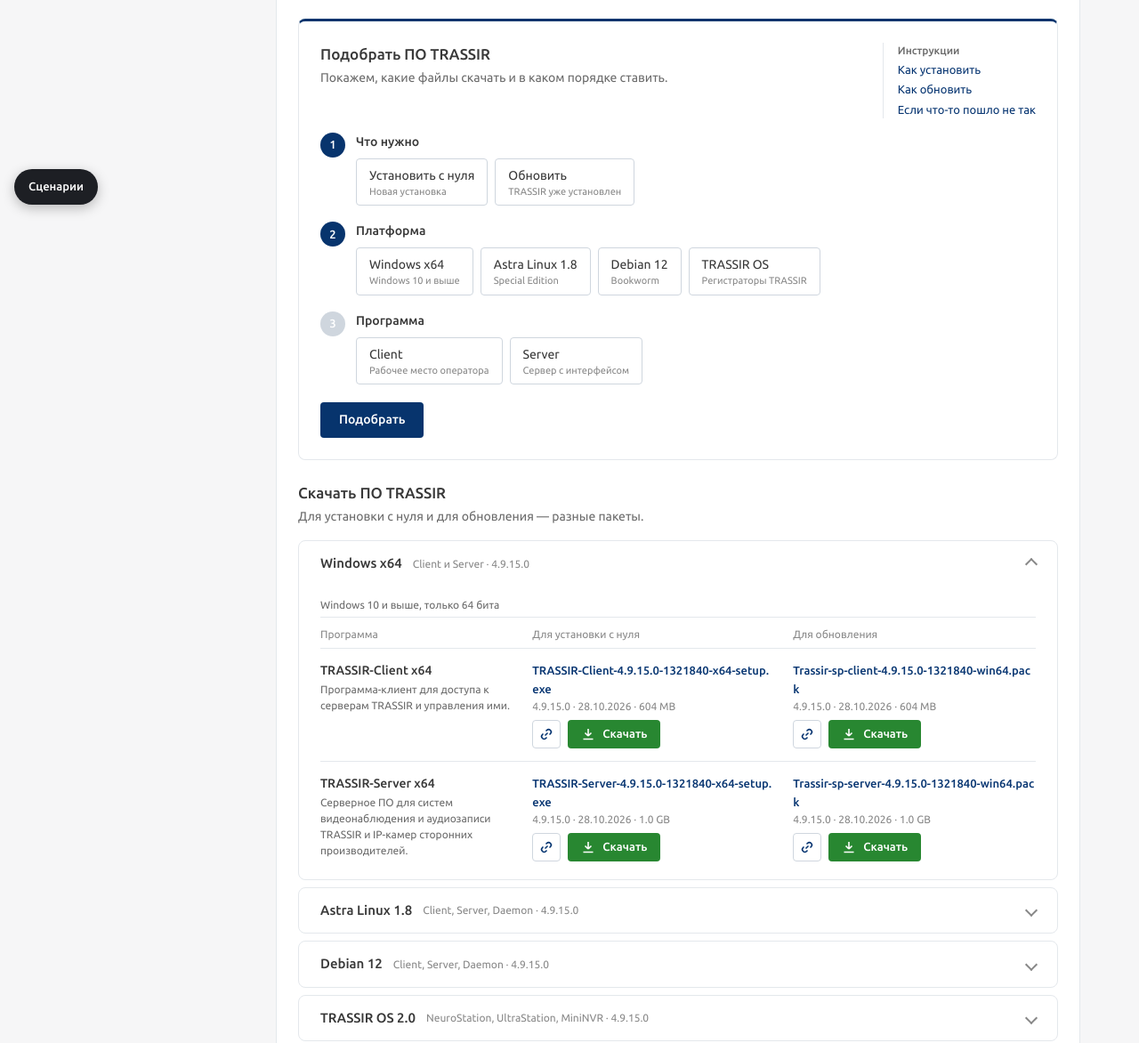
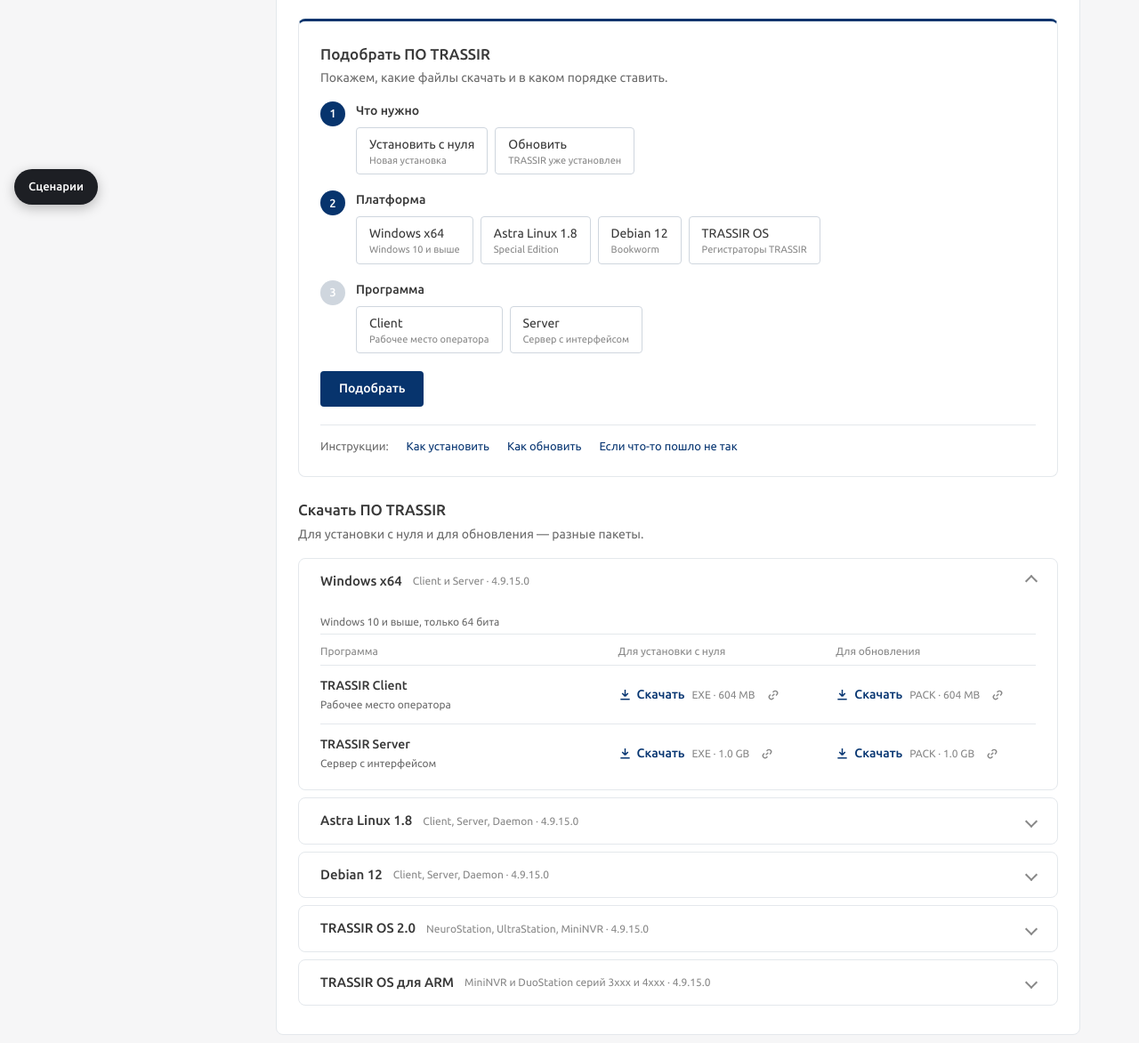
Before and after one commit to ilushasafin/trassir-update-flow, a plain HTML site: page site.html in a window 1280 px wide. Shown: the part 554-1726 px from the top of the page at 89% size. Drawn offline with Linux system fonts and the light colour scheme.

Commit message:
Сайт: минималистичная таблица файлов, инструкции строкой под подбором
Co-Authored-By: Claude Opus 5.5 <noreply@anthropic.com>

```diff
--- a/site.html
+++ b/site.html
@@ -83,21 +83,24 @@ main > section#soft{margin-top:24px}
 #soft .card,#soft .acc details{box-shadow:none}
 .sub-s{margin-top:24px}
 h3.t{font-size:17px;margin:0 0 4px}
-/* подбор: заголовок слева, три ссылки на инструкции справа */
-.pick-h{display:flex;justify-content:space-between;gap:24px;align-items:flex-start;margin-bottom:4px}
-.guides-l{display:grid;gap:3px;flex:none;padding-left:16px;border-left:1px solid var(--line);font-size:13px}
-.guides-l b{font-weight:500;color:var(--muted-2);font-size:12px}
+/* инструкции — строка внизу карточки подбора */
+.guides-l{display:flex;flex-wrap:wrap;gap:6px 20px;margin-top:20px;padding-top:14px;border-top:1px solid var(--line);font-size:13px}
+.guides-l span{color:var(--muted-2)}
 .pick .steps{margin-top:16px}
 /* список файлов: у программы — пакет для установки и пакет для обновления */
-.pkh{display:grid;grid-template-columns:minmax(160px,1fr) minmax(0,1.25fr) minmax(0,1.25fr);gap:20px;padding:10px 0 6px;font-size:12px;color:var(--muted);border-bottom:1px solid var(--line)}
-.row.pk{grid-template-columns:minmax(160px,1fr) minmax(0,1.25fr) minmax(0,1.25fr)}
+.pkh{display:grid;grid-template-columns:minmax(0,1.4fr) minmax(0,1fr) minmax(0,1fr);gap:20px;padding:10px 0 6px;font-size:12px;color:var(--muted);border-bottom:1px solid var(--line)}
+.row.pk{grid-template-columns:minmax(0,1.4fr) minmax(0,1fr) minmax(0,1fr);align-items:center;padding:12px 0}
 .row.pk .nm{color:var(--text)}
 .row.pk .ds{font-size:12px;margin-top:2px}
-.pkc{min-width:0}
-.pkc .fn{font-weight:500;font-size:13px;word-break:break-all}
-.pkc .fa{margin-top:6px}
-.pkc .btn{height:30px;padding:0 12px;font-size:12px}
-.pkc .btn-cp{width:30px;padding:0}
+/* ячейка: «↓ Скачать», тип и размер, иконка копирования — одной строкой */
+.pkc{display:flex;align-items:center;gap:8px;min-width:0;white-space:nowrap}
+.dl-l{display:inline-flex;align-items:center;gap:6px;font-weight:500;color:var(--link)}
+.dl-l svg{width:15px;height:15px}
+.pkc .mt{font-size:12px;color:var(--muted)}
+.cp-l{display:grid;place-items:center;width:24px;height:24px;border:0;border-radius:var(--r);background:none;color:var(--muted);cursor:pointer;padding:0}
+.cp-l:hover{background:var(--side-bg);color:var(--link)}
+.cp-l svg{width:14px;height:14px}
+.cp-l.done{color:var(--ok)}
 /* инструкции */
 .guides{display:grid;grid-template-columns:repeat(2,minmax(0,1fr));gap:16px 32px;padding:18px var(--pad)}
 .guides h4{font-size:14px;font-weight:500;margin:0 0 8px}
@@ -295,8 +298,6 @@ mark{background:#fff0b3;color:inherit;padding:0 1px}
   .file{grid-template-columns:minmax(0,1fr)}
   .fa{justify-self:start}
   .guides{grid-template-columns:minmax(0,1fr)}
-  .pick-h{flex-direction:column}
-  .guides-l{padding-left:0;border-left:0}
   .pkh{display:none}
   .row.pk{grid-template-columns:minmax(0,1fr)}
   .mhead{display:none}
@@ -350,14 +351,8 @@ mark{background:#fff0b3;color:inherit;padding:0 1px}
       <!-- подбор ПО: цель → платформа → программа (у регистраторов — модель) → для обновления ваша версия; одна кнопка «Подобрать» -->
       <section id="pick" class="sub-s">
         <div class="card pick">
-          <div class="pick-h">
-            <div>
-              <h3 class="t">Подобрать ПО TRASSIR</h3>
-              <p class="sub" style="margin:0">Покажем, какие файлы скачать и в каком порядке ставить.</p>
-            </div>
-            <!-- инструкции — три ссылки на онлайн-руководство, рядом с подбором, чтобы их было видно и до, и после выдачи -->
-            <div class="guides-l"><b>Инструкции</b><a href="#">Как установить</a><a href="#">Как обновить</a><a href="#">Если что-то пошло не так</a></div>
-          </div>
+          <h3 class="t">Подобрать ПО TRASSIR</h3>
+          <p class="sub" style="margin:0">Покажем, какие файлы скачать и в каком порядке ставить.</p>
           <form id="pf" novalidate>
             <div class="steps">
               <div class="step" id="sGoal"><div class="num">1</div>
@@ -390,6 +385,8 @@ mark{background:#fff0b3;color:inherit;padding:0 1px}
 
           <div class="res" id="res" aria-live="polite"></div>
           <div id="helpAlways"></div>
+          <!-- инструкции — строка внизу карточки: видна и до подбора, и сразу под результатом -->
+          <div class="guides-l"><span>Инструкции:</span><a href="#">Как установить</a><a href="#">Как обновить</a><a href="#">Если что-то пошло не так</a></div>
         </div>
       </section>
 
@@ -839,9 +836,10 @@ function plural(n,a,b,c){ const m=n%10, h=n%100; return m===1&&h!==11?a:(m>=2&&m
 
 /* ================= Скачать ПО TRASSIR: по платформам; у каждой программы — пакет для установки и пакет для обновления ================= */
 function row(name, meta, desc){ return `<div class="row"><div><a class="nm" href="${fileUrl(name)}" onclick="return false">${esc(name)}</a><div class="mt">${meta}</div></div><div class="ds">${desc}</div>${fileActs(name)}</div>`; }
-const pkCell = (name, meta) => `<div class="pkc"><a class="fn" href="${fileUrl(name)}" onclick="return false">${esc(name)}</a><div class="mt">${meta}</div>${fileActs(name)}</div>`;
+const ext = n => (n.match(/\.([a-z0-9]+)$/i)?.[1] || 'файл').toUpperCase();
+const pkCell = (name, size, kind) => `<div class="pkc"><a class="dl-l" href="${fileUrl(name)}" onclick="return false" data-tip="${esc(name)}">${IC.dl}Скачать</a><span class="mt">${kind||ext(name)} · ${size}</span><button type="button" class="cp-l" data-copy="${fileUrl(name)}" data-tip="Копировать ссылку" aria-label="Копировать ссылку">${IC.link}</button></div>`;
 const pkHead = first => `<div class="pkh"><span>${first}</span><span>Для установки с нуля</span><span>Для обновления</span></div>`;
-const pkRow = (title, desc, inst, upd) => `<div class="row pk"><div><div class="nm">${title}</div><div class="ds">${desc}</div></div>${inst}${upd}</div>`;
+const pkRow = (title, desc, inst, upd) => `<div class="row pk"><div><div class="nm">${title}</div>${desc?`<div class="ds">${desc}</div>`:''}</div>${inst}${upd}</div>`;
 // модели регистраторов — строкой под названием семейства; длинный список — первые шесть и «ещё N»
 const modelsLine = f => { const ms=f.models.map(short), head=ms.slice(0,6), rest=ms.slice(6);
   return `<p class="mdl">${esc(head.join(', '))}${rest.length?`<span class="mrest" hidden>, ${esc(rest.join(', '))}</span><button type="button" class="mmore" data-mmore>и ещё ${rest.length}</button>`:''}</p>`; };
@@ -850,8 +848,8 @@ function renderSoft(){
   const plat = (id,title,small,req,body,open) => `<details data-plat="${id}"${open?' open':''}><summary><h3>${title}</h3><small>${small}</small></summary><div class="body">
     <p class="req"><span>${req}</span></p><div class="rows">${body}</div></div></details>`;
   const progs = (id, D) => pkHead('Программа') + D.items.map((it,i)=>{ const prog = id==='win' ? ['client','server'][i] : ['client','server','daemon'][i];
-    return pkRow(it.n, it.d, pkCell(installName(id,prog), meta(it.m)), pkCell(updateName(id,prog,LATEST.v,BRANCH_LAST['4.9'][1]), meta(it.m))); }).join('');
-  const fams = list => pkHead('Регистраторы') + list.map(f=>pkRow(f.title, (f.note?f.note+' ':'')+modelsLine(f), pkCell(tosInstallName(f), meta(f.size)), pkCell(f.file, meta(f.size)))).join('');
+    return pkRow(PROG_NAME[prog], PROGS[prog].s, pkCell(installName(id,prog), it.m), pkCell(updateName(id,prog,LATEST.v,BRANCH_LAST['4.9'][1]), it.m)); }).join('');
+  const fams = list => pkHead('Регистраторы') + list.map(f=>pkRow(f.title, modelsLine(f), pkCell(tosInstallName(f), f.size), pkCell(f.file, f.size, 'Прошивка'))).join('');
   const parts = [plat('win','Windows x64','Client и Server · '+LATEST.v, DIST.win.req, progs('win',DIST.win), true)];
   if(FLAGS.linux==='1'){
     parts.push(plat('astra','Astra Linux 1.8','Client, Server, Daemon · '+LATEST.v, DIST.astra.req, progs('astra',DIST.astra)));
@@ -921,7 +919,7 @@ document.addEventListener('focusout', e=>{ if(e.target.matches('[data-tip]')) hi
 document.addEventListener('click', e=>{
   const b=e.target.closest('[data-copy]'); if(!b) return;
   try{ navigator.clipboard.writeText(b.dataset.copy).catch(()=>{}); }catch(_){}
-  b.classList.add('done'); b.innerHTML=IC.ok; b.dataset.tip='Ссылка скопирована'; showTip(b);
+  b.classList.add('done'); b.innerHTML=IC.ok; b.dataset.tip='Ссылка скопирована'; showTip(b); // и для кнопки, и для иконки в таблице
   setTimeout(()=>{ b.classList.remove('done'); b.innerHTML=IC.link; b.dataset.tip='Копировать ссылку'; }, 1600);
 });
 
```
